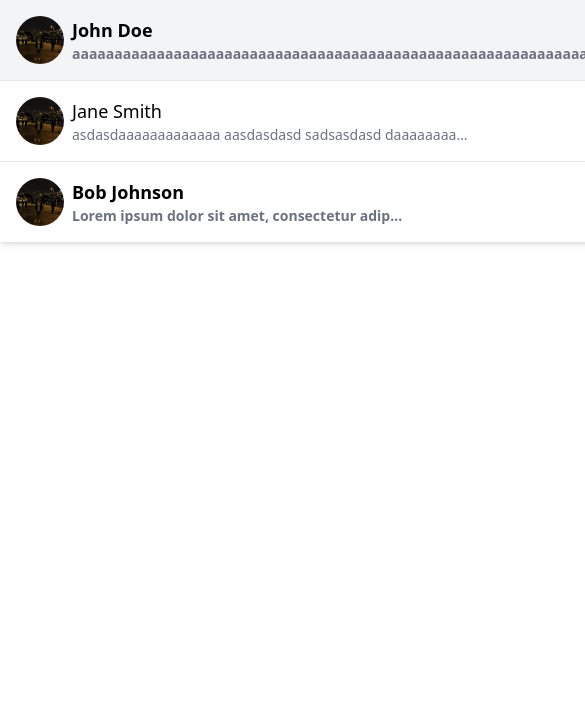
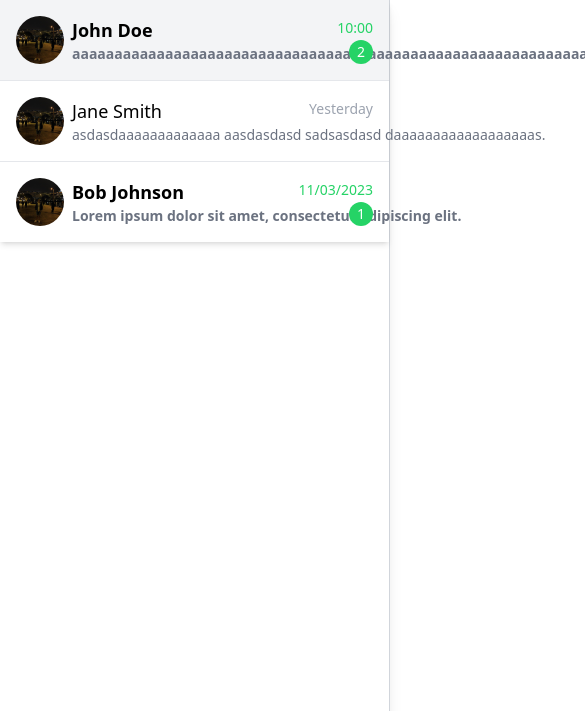
Before and after one commit to pablito2199/Whatsapp-Clone, a React app: page / in a window 390 px wide. Shown: the top 711 px of the page, 585 px wide, since content can reach past the window. Built offline with nearby package versions, Linux system fonts and the light colour scheme.

Commit message:
Version 4.0
Full responsive

```diff
--- a/src/components/ChatList/Chat.jsx
+++ b/src/components/ChatList/Chat.jsx
@@ -10,7 +10,7 @@ export default function Chat({ chat, handleClick }) {
         <div className="flex justify-between items-center">
             <div className="flex items-center max-w-[100%] space-x-2">
                 <img alt={chat.name} src={user1} className='h-12 w-12 rounded-full' />
-                <div className="max-w-[75%]">
+                <div>
                     <div className={`text-lg dark:text-white ${chat.unread > 0 && "font-semibold"}`}>{chat.name}</div>
                     <div className={`text-gray-500 truncate text-sm dark:text-white ${chat.unread > 0 && " font-semibold"}`}>{chat.messages[chat.messages.length - 1].message.replace(/<br>/g, ' ')}</div>
                 </div>
--- a/src/index.css
+++ b/src/index.css
@@ -57,8 +57,6 @@
 @media screen and (max-width: 768px) {
     .whatsapp-container {
         padding: 0px;
-        height: 100vh;
-        width: 100vh;
     }
 
     .left-side {
```
